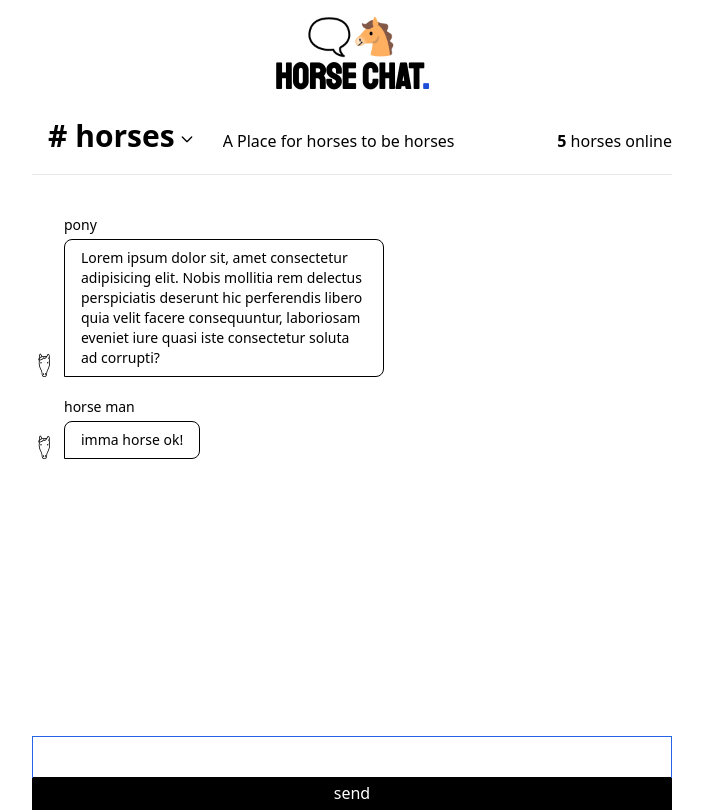
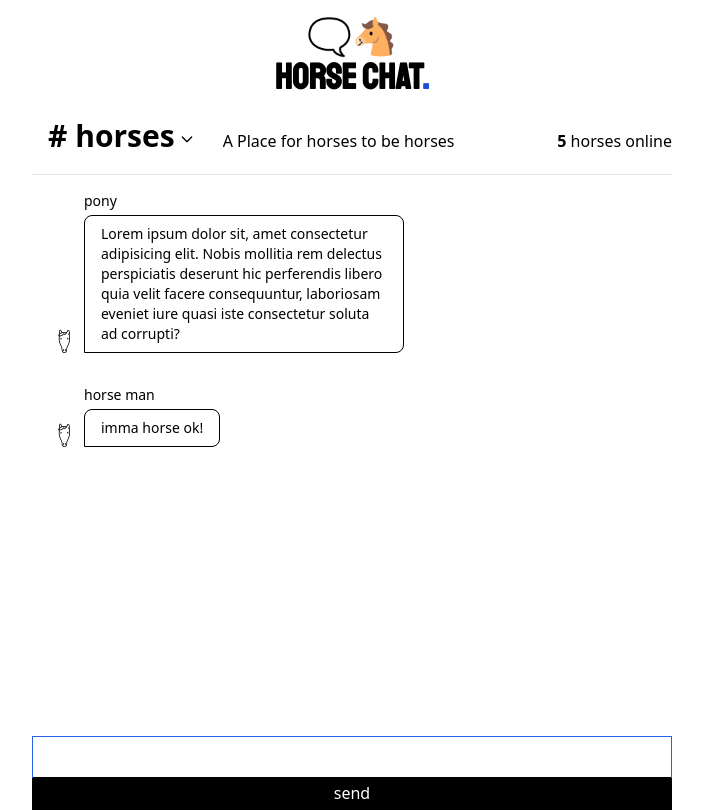
Before and after one commit to Ian-Matthew/Chat-App, a Next.js app: page /chat in a window 1280 px wide. Shown: the whole page, without its empty margins (288-991 px from the left). Built offline with nearby package versions, Linux system fonts and the light colour scheme.

Commit message:
bg on hover of chat item

```diff
--- a/pages/chat.tsx
+++ b/pages/chat.tsx
@@ -62,7 +62,7 @@ const Chat: NextPage = () => {
           <div
             style={{ scrollMarginBottom: "20px" }}
             ref={messageContainerRef}
-            className="max-w-screen-sm mx-auto w-full my-10 space-y-5"
+            className="max-w-screen-sm mx-auto w-full"
           >
             {chats.map((chat) => {
               return (
@@ -104,8 +104,8 @@ const Chat: NextPage = () => {
   );
 };
 function ChatItem({ username, isUser, message }) {
-  console.log("name", username);
   return (
+    <div className="w-full group px-5 py-4 bg-white hover:bg-gray-50">
       <div
         className={classNames(
           "flex items-end",
@@ -139,6 +139,7 @@ function ChatItem({ username, isUser, message }) {
           )}
         />
       </div>
+    </div>
   );
 }
 
```
Lines whose indentation alone changed are shown as unchanged.
